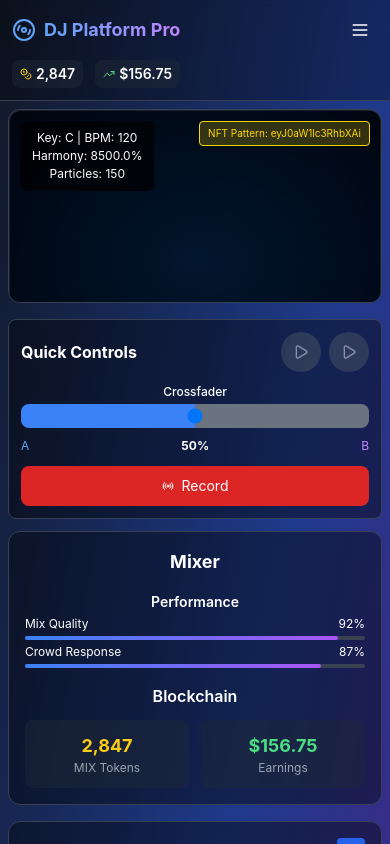
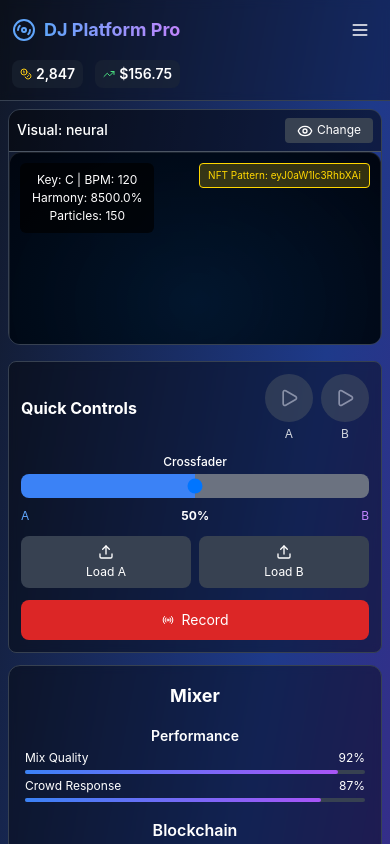
Before and after one commit to 37-AN/43v3rm1x, a React (Create React App) app in the folder dj-platform/: page / in a window 390 px wide. Shown: the top 844 px of the page. Built offline with nearby package versions, Linux system fonts and the light colour scheme.

Commit message:
Update DJPlatformProduction.tsx

```diff
--- a/dj-platform/src/DJPlatformProduction.tsx
+++ b/dj-platform/src/DJPlatformProduction.tsx
@@ -457,7 +457,7 @@ const DJPlatformProduction: React.FC = () => {
             {/* Mobile Menu Toggle */}
             <button
               onClick={() => setIsMobileMenuOpen(!isMobileMenuOpen)}
-              className="md:hidden p-2 hover:bg-gray-700 rounded-lg"
+              className="md:hidden p-2 hover:bg-gray-700 rounded-lg touch-manipulation"
             >
               {isMobileMenuOpen ? <X className="w-5 h-5" /> : <Menu className="w-5 h-5" />}
             </button>
@@ -499,10 +499,24 @@ const DJPlatformProduction: React.FC = () => {
           ${isMobile ? (isMobileMenuOpen ? 'translate-x-0' : '-translate-x-full') : 'translate-x-0'}
           ${isMobile ? 'fixed' : 'md:relative'} w-full md:w-80 lg:w-96
           ${isMobile ? 'h-screen' : 'h-full'}
-          bg-black bg-opacity-40 backdrop-blur-sm border-r border-gray-700
+          bg-black bg-opacity-50 backdrop-blur-sm border-r border-gray-700
           transition-transform duration-300 z-50 overflow-y-auto
           ${isMobile ? 'top-0 left-0 pt-20' : ''}
         `}>
+
+          {/* Mobile Back Button */}
+          {isMobile && (
+            <div className="p-4 border-b border-gray-700">
+              <button
+                onClick={() => setIsMobileMenuOpen(false)}
+                className="w-full flex items-center justify-center gap-2 px-4 py-3
+                         bg-gray-700 hover:bg-gray-600 rounded-lg transition-colors mb-4"
+              >
+                <X className="w-5 h-5" />
+                Back to Mixer
+              </button>
+            </div>
+          )}
 
           {/* Visualizer Selection */}
           <div className="p-4 border-b border-gray-700">
@@ -621,8 +635,20 @@ const DJPlatformProduction: React.FC = () => {
         {/* Main DJ Console */}
         <div className={`flex-1 p-2 md:p-4 ${isMobile ? 'overflow-visible pb-20' : 'overflow-y-auto'}`}>
 
-          {/* Visualizer - Responsive Height */}
+          {/* Visualizer - Responsive Height with Mobile Controls */}
           <div className="mb-4 md:mb-6 rounded-xl overflow-hidden border border-gray-700">
+            {isMobile && (
+              <div className="bg-black bg-opacity-50 p-2 flex justify-between items-center border-b border-gray-600">
+                <span className="text-sm font-medium">Visual: {activeVisualizer}</span>
+                <button
+                  onClick={() => setIsMobileMenuOpen(true)}
+                  className="px-3 py-1 bg-gray-700 hover:bg-gray-600 rounded text-xs transition-colors touch-manipulation"
+                >
+                  <Eye className="w-4 h-4 inline mr-1" />
+                  Change
+                </button>
+              </div>
+            )}
             <div className="h-48 md:h-64 lg:h-80">
               {renderVisualizer()}
             </div>
@@ -635,28 +661,34 @@ const DJPlatformProduction: React.FC = () => {
               <div className="flex justify-between items-center mb-3">
                 <h3 className="text-base font-bold">Quick Controls</h3>
                 <div className="flex gap-2">
+                  <div className="flex flex-col items-center gap-1">
                     <button
                       onClick={() => handlePlay('A')}
                       disabled={!deckA.track}
                       className={`
-                      w-10 h-10 rounded-full flex items-center justify-center transition-all
+                        w-12 h-12 rounded-full flex items-center justify-center transition-all
                         ${deckA.isPlaying ? 'bg-red-600' : 'bg-green-600'}
                         disabled:bg-gray-600 disabled:opacity-50 touch-manipulation
                       `}
                     >
-                    {deckA.isPlaying ? <Pause className="w-4 h-4" /> : <Play className="w-4 h-4" />}
+                      {deckA.isPlaying ? <Pause className="w-5 h-5" /> : <Play className="w-5 h-5" />}
                     </button>
+                    <span className="text-xs text-gray-300">A</span>
+                  </div>
+                  <div className="flex flex-col items-center gap-1">
                     <button
                       onClick={() => handlePlay('B')}
                       disabled={!deckB.track}
                       className={`
-                      w-10 h-10 rounded-full flex items-center justify-center transition-all
+                        w-12 h-12 rounded-full flex items-center justify-center transition-all
                         ${deckB.isPlaying ? 'bg-red-600' : 'bg-green-600'}
                         disabled:bg-gray-600 disabled:opacity-50 touch-manipulation
                       `}
                     >
-                    {deckB.isPlaying ? <Pause className="w-4 h-4" /> : <Play className="w-4 h-4" />}
+                      {deckB.isPlaying ? <Pause className="w-5 h-5" /> : <Play className="w-5 h-5" />}
                     </button>
+                    <span className="text-xs text-gray-300">B</span>
+                  </div>
                 </div>
               </div>
 
@@ -678,6 +710,33 @@ const DJPlatformProduction: React.FC = () => {
                   <span className="text-blue-400">A</span>
                   <span className="font-bold text-xs">{crossfaderPosition}%</span>
                   <span className="text-purple-400">B</span>
+                </div>
+              </div>
+
+              {/* Upload Controls - Mobile */}
+              <div className="mb-3">
+                <div className="grid grid-cols-2 gap-2">
+                  <label className="flex flex-col items-center justify-center p-2 bg-gray-700 hover:bg-gray-600 rounded-lg cursor-pointer transition-colors text-xs touch-manipulation min-h-12">
+                    <Upload className="w-4 h-4 mb-1" />
+                    Load A
+                    <input
+                      ref={fileInputRef}
+                      type="file"
+                      accept="audio/*"
+                      onChange={(e) => handleFileUpload(e, 'A')}
+                      className="hidden"
+                    />
+                  </label>
+                  <label className="flex flex-col items-center justify-center p-2 bg-gray-700 hover:bg-gray-600 rounded-lg cursor-pointer transition-colors text-xs touch-manipulation min-h-12">
+                    <Upload className="w-4 h-4 mb-1" />
+                    Load B
+                    <input
+                      type="file"
+                      accept="audio/*"
+                      onChange={(e) => handleFileUpload(e, 'B')}
+                      className="hidden"
+                    />
+                  </label>
                 </div>
               </div>
 
```
Lines whose indentation alone changed are shown as unchanged.
